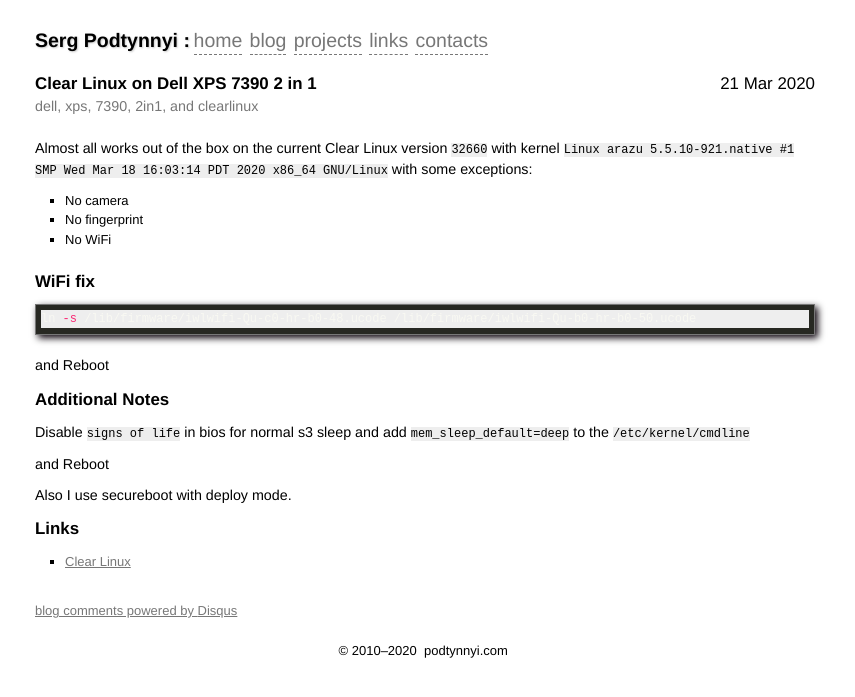
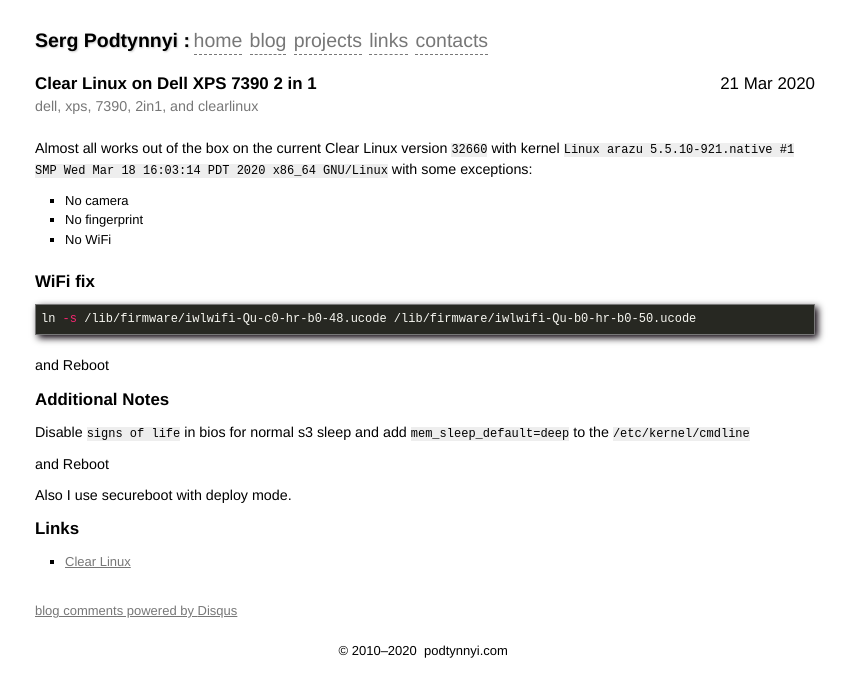
Before and after one commit to shtirlic/shtirlic.github.com, a Jekyll site: the page built from _posts/2020-03-21-dell-xps-7390-2-1-clear-linux.markdown, in a window 1280 px wide. Shown: the top 697 px of the page, without its empty margins (215-1070 px from the left). Built offline with Jekyll 4.4.1, drawn with Linux system fonts in a browser that asks for light colours; nearby versions of some CDN libraries; some web fonts are replaced; comment, search, counter and statistics services are not loaded.

Commit message:
Update site.css

```diff
--- a/css/site.css
+++ b/css/site.css
@@ -5,10 +5,12 @@
 pre, code {
   margin-bottom:0px;
   font-family: 'b612 Mono', monospace;
-  background: #eeeeee;
   font-size:12px;
 }
 
+code.highlighter-rouge{
+  background: #eeeeee;
+}
 figure.highlight {
   /*background: #F8F9FE;*/
   border: 1px solid #777;
```
